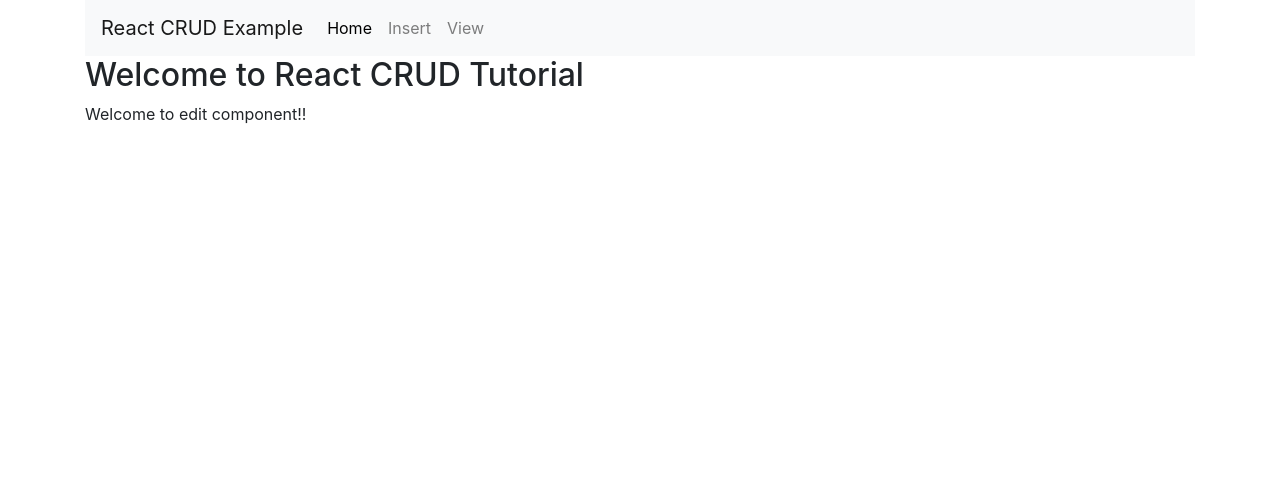
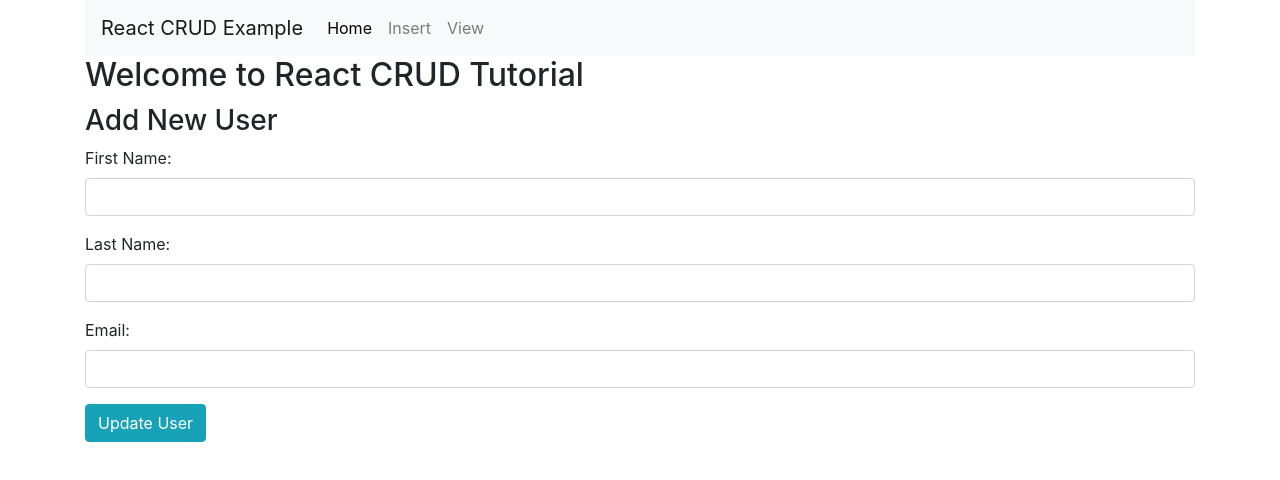
Before and after one commit to mathekaJosef/ReactJS-CRUD, a React (Create React App) app: page /edit/1 in a window 1280 px wide. Shown: the top 480 px of the page. Built offline with nearby package versions, Linux system fonts and the light colour scheme; no server answers.

Commit message:
add edit and recordlist

```diff
--- a/src/components/Edit.jsx
+++ b/src/components/Edit.jsx
@@ -1,10 +1,101 @@
 import React, { Component } from 'react'
+import Axios from 'axios';
+import {Redirect} from 'react-router'
 
 export class Edit extends Component {
+    constructor(props) {
+        super(props)
+
+        this.onChangeFirstname = this.onChangeFirstname.bind(this)
+        this.onChangeLastname = this.onChangeLastname.bind(this)
+        this.onChangeEmail = this.onChangeEmail.bind(this)
+        this.handleSubmit = this.handleSubmit.bind(this)
+
+        this.state = {
+             firstname:'',
+             lastname:'',
+             email:'',
+             redirect: false
+        }
+    }
+
+    componentDidMount(){
+        Axios.get('http://localhost/ReactPHPCRUD/getById.php?id='+this.props.match.params.id)
+        .then(response => {
+            this.setState({
+                firstname: response.data.firstname,
+                lastname: response.data.lastname,
+                email: response.data.email
+            })
+        })
+        .catch(err => console.log(err))
+    }
+
+    onChangeFirstname(e){
+        this.setState({firstname:e.target.value})
+    }
+    onChangeLastname(e){
+        this.setState({lastname:e.target.value})
+    }
+    onChangeEmail(e){
+        this.setState({email:e.target.value})
+    }
+
+    handleSubmit(e){
+        e.preventDefault()
+        const obj = {
+            firstname: this.state.firstname,
+            lastname: this.state.lastname,
+            email: this.state.email
+        }
+
+        Axios.post('http://localhost/ReactPHPCRUD/update.php?id='+this.props.match.params.id, obj)
+        .then(response => console.log(response.data),
+            this.setState({redirect:true})
+        )
+    }
+
     render() {
+        const {redirect} = this.state
+
+        if(redirect){
+            return <Redirect to='/view'/>
+        }
         return (
-            <div>
-                <p>Welcome to edit component!!</p>
+            <div style={{marginTop: 10}}>
+                <h3>Add New User</h3>
+                <form onSubmit={this.handleSubmit}>
+                    <div className="form-group">
+                        <label htmlFor="">First Name:</label>
+                        <input
+                            type="text"
+                            className="form-control"
+                            value={this.state.firstname}
+                            onChange={this.onChangeFirstname}
+                        />
+                    </div>
+                    <div className="form-group">
+                        <label htmlFor="">Last Name:</label>
+                        <input
+                            type="text"
+                            className="form-control"
+                            value={this.state.lastname}
+                            onChange={this.onChangeLastname}
+                        />
+                    </div>
+                    <div className="form-group">
+                        <label htmlFor="">Email:</label>
+                        <input
+                            type="text"
+                            className="form-control"
+                            value={this.state.email}
+                            onChange={this.onChangeEmail}
+                        />
+                    </div>
+                    <div className="form-group">
+                        <input type="submit" value="Update User" className="btn btn-info"/>
+                    </div>
+                </form>
             </div>
         )
     }
--- a/src/components/RecordsList.jsx
+++ b/src/components/RecordsList.jsx
@@ -1,19 +1,31 @@
 import React, { Component } from 'react'
 import Axios from 'axios'
+import {Link} from 'react-router-dom'
+import {Redirect} from 'react-router'
 
 export class RecordsList extends Component {
     constructor(props){
         super(props)
         this.onDelete = this.onDelete.bind(this)
+        this.state = {
+            redirect: false
+        }
     }
 
     onDelete(){
         Axios.get('http://localhost/ReactPHPCRUD/delete.php?id='+this.props.obj.id)
-        .then(console.log('Deleted'))
+        .then(
+            this.setState({redirect: true})
+        )
         .catch(err => console.log(err))
     }
 
     render() {
+        const {redirect} = this.state
+
+        if(redirect){
+            return <Redirect to='/view'/>
+        }
         return (
             <tr>
                 <td>
@@ -26,7 +38,7 @@ export class RecordsList extends Component {
                     {this.props.obj.email}
                 </td>
                 <td>
-                    <button className="btn btn-primary">Edit</button>
+                    <Link to={"/edit/"+this.props.obj.id} className="btn btn-primary">Edit</Link>
                 </td>
                 <td>
                     <button onClick={this.onDelete} className="btn btn-danger">Delete</button>
```
